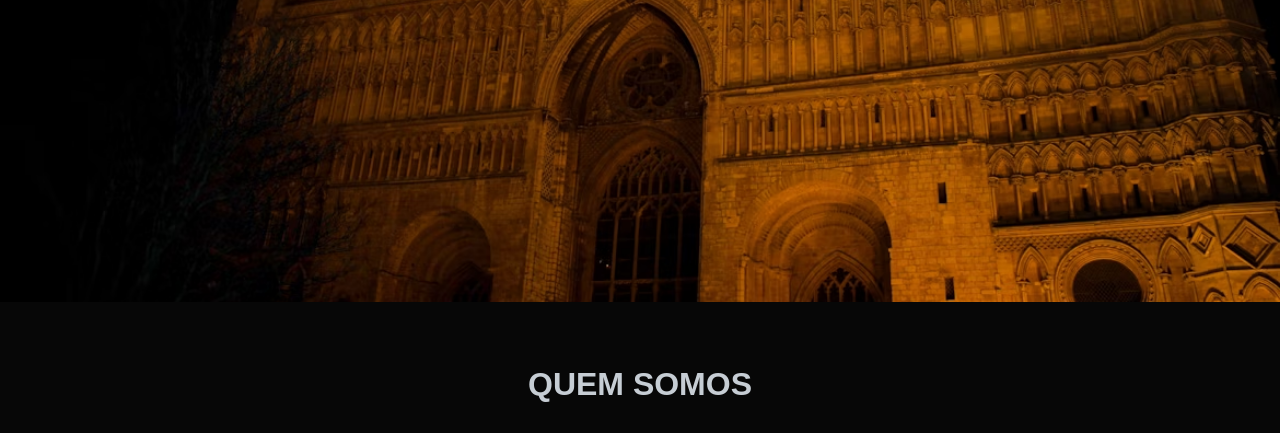
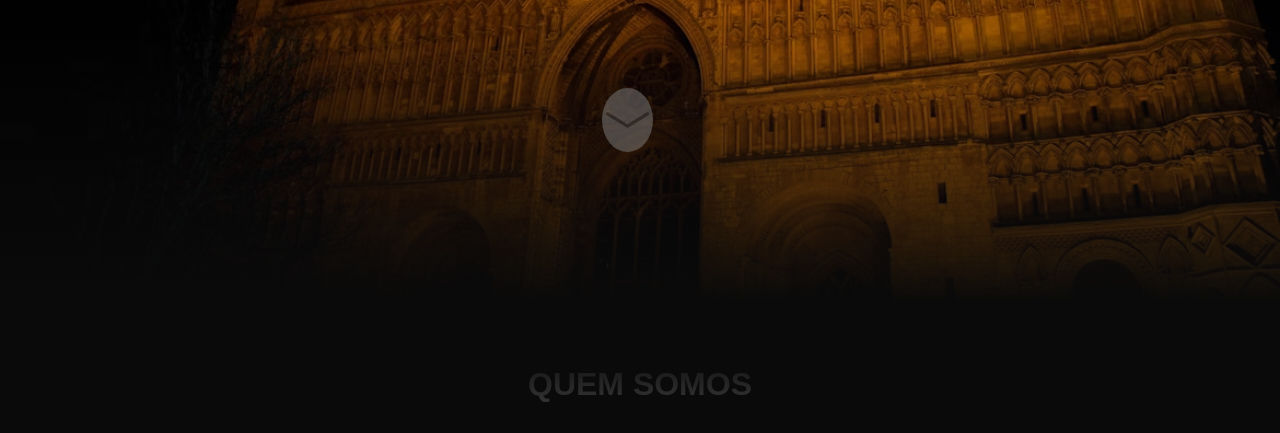
Before and after one commit to Enrico7306/projeto-pessoal, a plain HTML site: page index.html in a window 1280 px wide. Shown: the part 498-931 px from the top of the page. Drawn offline with Linux system fonts and the light colour scheme.

Commit message:
criando botao da pagina e terminando de estilizar algumas coisas

```diff
--- a/index.html
+++ b/index.html
@@ -41,6 +41,9 @@
       <a href="#works">SEE MY WORK</a>
       <a href="#contact">CONTACT</a>
     </section>
+    <div>
+      <button class="botao-seta" onclick="scrollToBottom()()"></button>
+    </div>
   </main>
       <section id="quem-somos">
        <strong><h2>QUEM SOMOS</h2></strong>
--- a/src/css/estilo.css
+++ b/src/css/estilo.css
@@ -8,7 +8,7 @@
 /* Estilo geral do corpo */
 body {
   font-family: 'Arial', sans-serif;
-  background: url('../assets/vamp.jpg') no-repeat center center/cover;
+  background:linear-gradient(to bottom, rgba(0, 0, 0, 0) 60%, #0a0a0a 100%), url('../assets/vamp.jpg') no-repeat center center/cover;
   color: white;
   width:100%;
   height:100vh;
@@ -108,17 +108,21 @@ section a:hover {
 }
 
   #quem-somos {
-            background-color:rgb(7, 7, 7);
+           background-color: #0a0a0a;
             color: #332;
             padding: 50px 20px;
             text-align: center;
              transition: background-color 0.5s ease;
+             z-index:6;
         }
 
         #quem-somos h2 {
             font-size: 2em;
-            color:rgb(198, 205, 212);
-            margin-bottom: 20px;
+             background: linear-gradient(to bottom,rgb(14, 13, 13), #3d3d3d); /* Gradiente do topo para o fundo */
+           -webkit-background-clip: text;
+            color: transparent;
+
+            margin-bottom: 30px;
             line-height:2;
 
         }
@@ -135,3 +139,18 @@ section a:hover {
             height:50%;
             margin:50px;
         }
+.botao-seta{
+  background:url('../assets/seta-Photoroom.png')no-repeat center center/cover;
+  height:8%;
+  width:4%;
+  background-color:gray;
+  position:absolute;left:40%;
+  border-radius:100%;
+  margin:90px;
+  border:none;
+  opacity:50%;
+}
+.botao-seta:hover{
+  height:8%;
+  opacity:70%;
+}
--- a/src/js/script.js
+++ b/src/js/script.js
@@ -0,0 +1,29 @@
+
+
+  function scrollToBottom() {
+    const start = window.pageYOffset; // Posição inicial
+    const end = document.body.scrollHeight; // Posição final
+    const distance = end - start; // Distância total a ser rolada
+    const duration = 1000; // Duração da animação em milissegundos
+    let startTime = null;
+
+    function animateScroll(time) {
+      if (!startTime) startTime = time; // Marca o tempo inicial
+      const progress = time - startTime; // Tempo passado
+
+      // Calcula a nova posição de rolagem
+      const newPosition = start + (distance * (progress / duration));
+
+      // Aplica a nova posição de rolagem
+      window.scrollTo(0, newPosition);
+
+      // Continua a animação enquanto o tempo não chega ao final
+      if (progress < duration) {
+        requestAnimationFrame(animateScroll);
+      } else {
+        window.scrollTo(0, end); // Garante que chegue exatamente no final
+      }
+    }
+
+    requestAnimationFrame(animateScroll);
+  }
```
Also changed, not shown: src/assets/seta-Photoroom.png (added).
